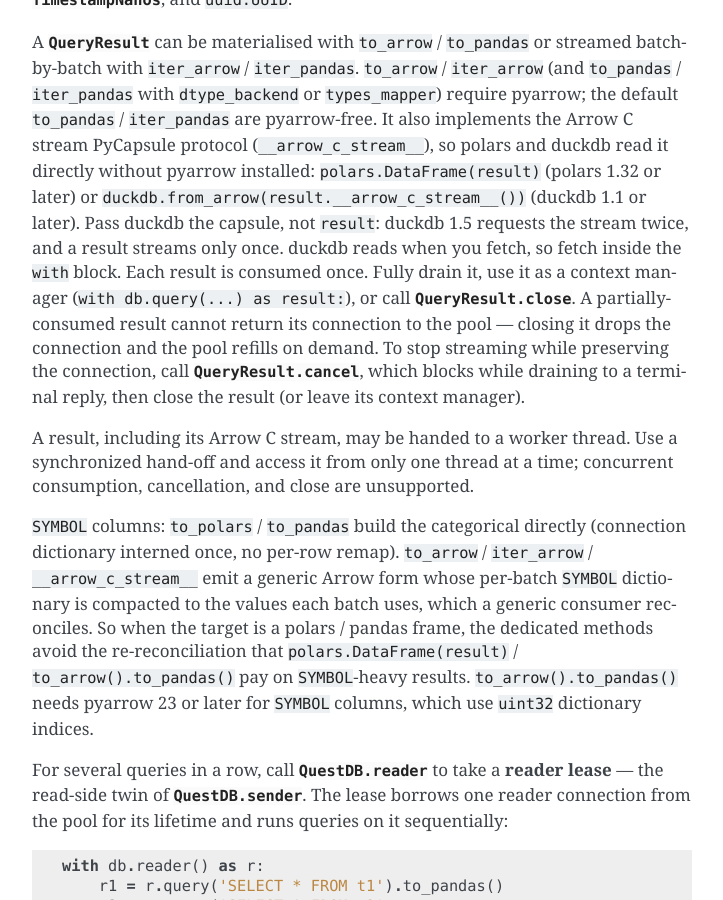
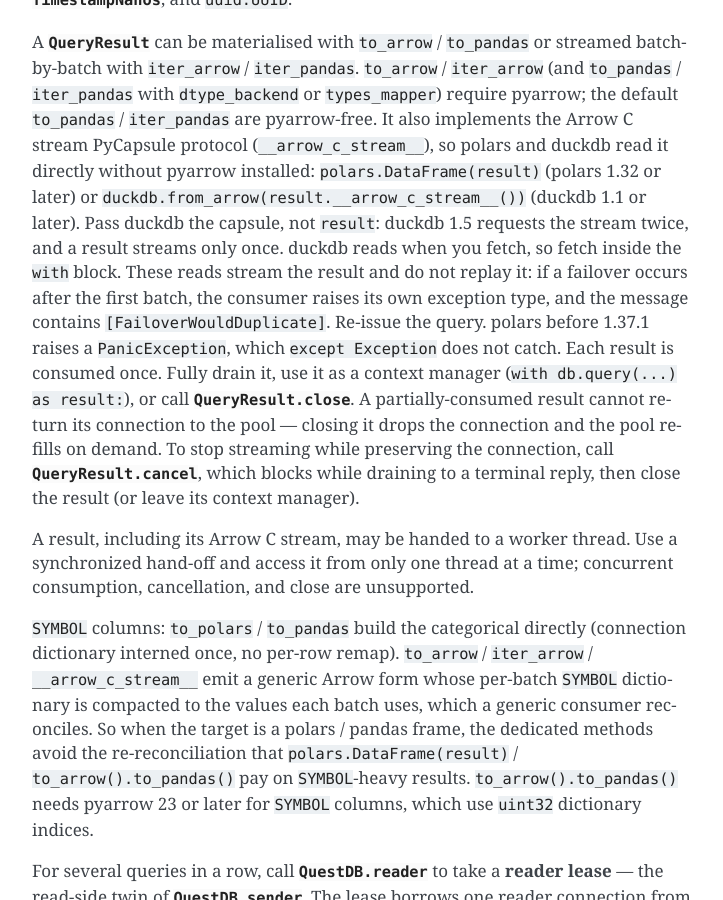
Before and after one commit to questdb/py-questdb-client, a Sphinx documentation site: the page built from docs/sender.rst, in a window 1280 px wide and 900 px high, scrolled down 21606 px. Shown: the whole window, without its empty margins (388-1111 px from the left). Built offline with Sphinx 7.4.7, drawn with Linux system fonts in a browser that asks for light colours.

Commit message:
docs: correct the stream failover errors
The docstrings said that a __arrow_c_stream__ read raises
FailoverWouldDuplicate after a post-delivery failover. The consumer
raises its own exception type, and only the message contains the
[FailoverWouldDuplicate] tag. polars 1.37.1 and later raise a
ComputeError; older polars raises a PanicException, which
`except Exception` does not catch.

Add a system test that reads the stream through pyarrow, restarts the
server after the first batch, and checks the message.

```diff
--- a/CHANGELOG.rst
+++ b/CHANGELOG.rst
@@ -60,6 +60,10 @@
   ``iter_polars()`` fails, the client now issues a ``RuntimeWarning``. It still
   builds the frame with ``polars.from_arrow``, but it no longer hides the
   failure.
+- The docs said that a failover during a ``__arrow_c_stream__`` read raises
+  ``FailoverWouldDuplicate``. The consumer raises its own exception type, and
+  only the message contains ``[FailoverWouldDuplicate]``. polars before 1.37.1
+  raises a ``PanicException``, which ``except Exception`` does not catch.
 
 5.0.0 (2026-07-27)
 ------------------
--- a/docs/sender.rst
+++ b/docs/sender.rst
@@ -1142,7 +1142,11 @@
 ``duckdb.from_arrow(result.__arrow_c_stream__())`` (duckdb 1.1 or later).
 Pass duckdb the capsule, not ``result``: duckdb 1.5 requests the stream
 twice, and a result streams only once. duckdb reads when you fetch, so
-fetch inside the ``with`` block.
+fetch inside the ``with`` block. These reads stream the result and do not
+replay it: if a failover occurs after the first batch, the consumer raises its
+own exception type, and the message contains ``[FailoverWouldDuplicate]``.
+Re-issue the query. polars before 1.37.1 raises a ``PanicException``, which
+``except Exception`` does not catch.
 Each result is consumed once. Fully drain it, use it as a context manager
 (``with db.query(...) as result:``), or call :func:`QueryResult.close <questdb.QueryResult.close>`. A
 partially-consumed result cannot return its connection to the pool — closing
```
Also changed, not shown: 3 other files.
